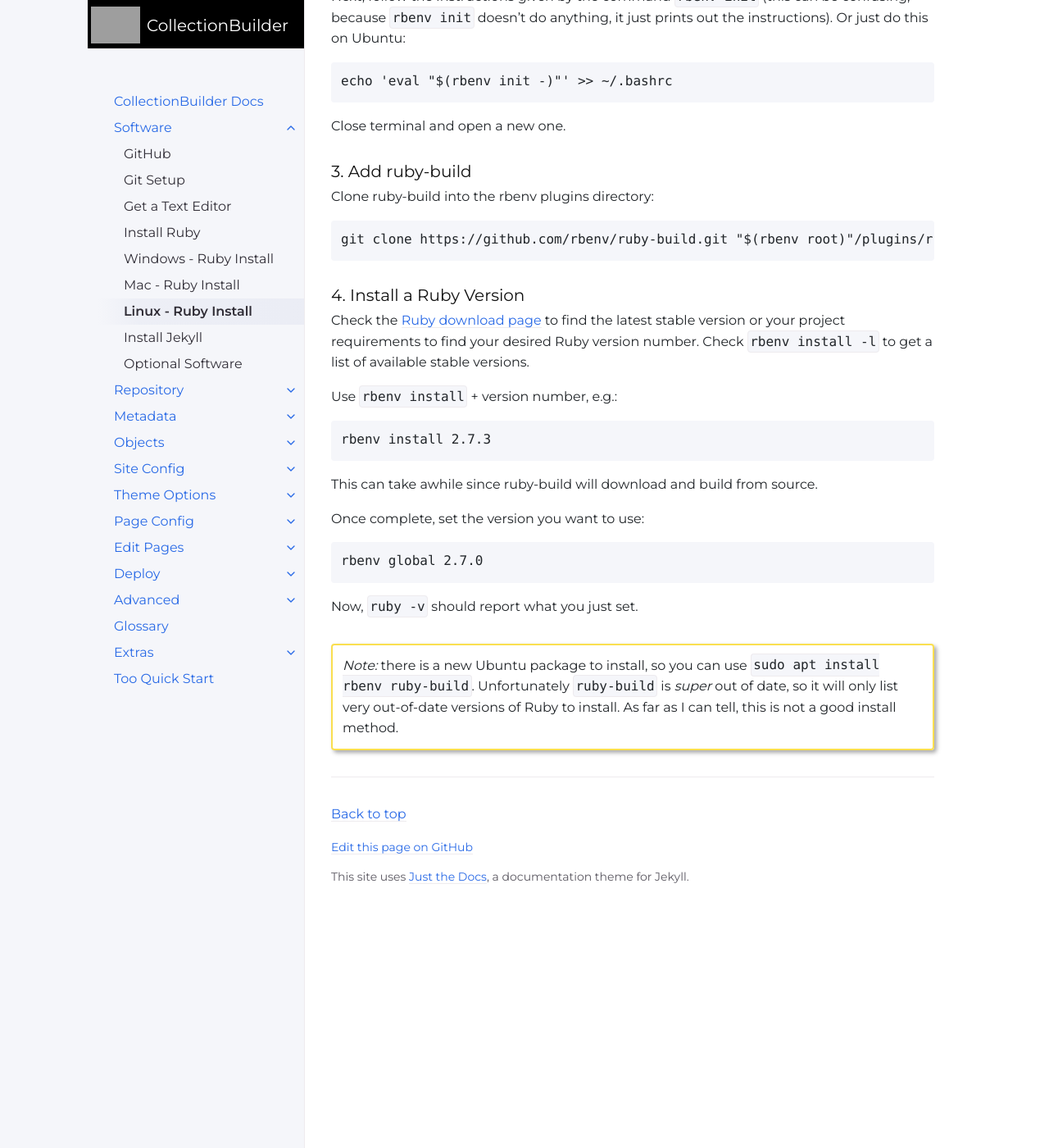
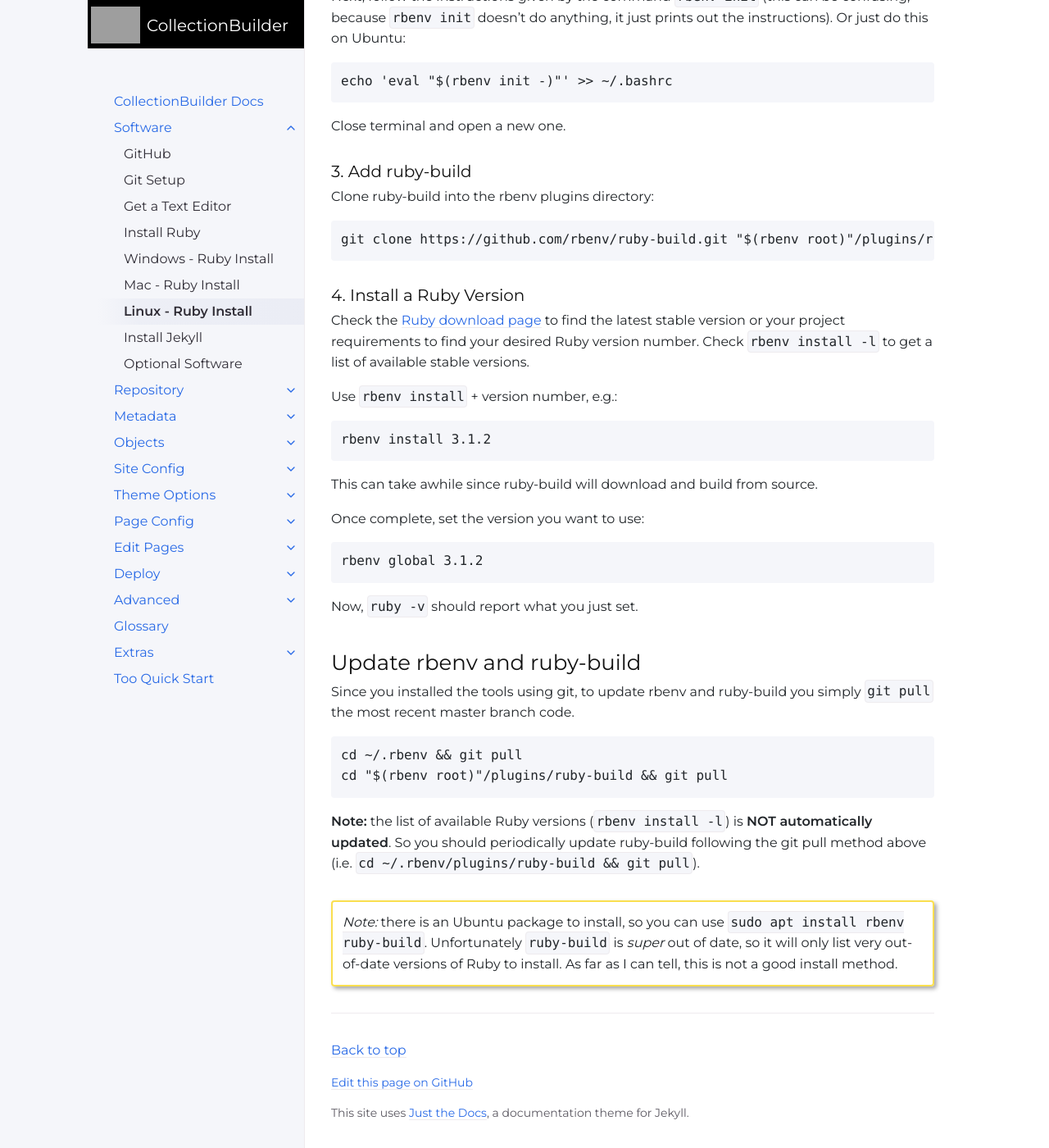
Before and after one commit to CollectionBuilder/cb-docs, a Jekyll site: the page built from docs/software/ruby_linux.md, in a window 1280 px wide and 1400 px high, scrolled down 989 px. Shown: the whole window at 82% size. Built offline with Jekyll 4.4.1, drawn with Linux system fonts in a browser that asks for light colours; comment, search, counter and statistics services are not loaded; before the commit the page ends 2101 px from its top, so only the background shows below that.

Commit message:
ruby version updates and tweaks

````diff
--- a/docs/software/ruby_linux.md
+++ b/docs/software/ruby_linux.md
@@ -66,7 +66,7 @@ Check `rbenv install -l` to get a list of available stable versions.
 Use `rbenv install` + version number, e.g.:
 
 ```
-rbenv install 2.7.3
+rbenv install 3.1.2
 ```
 
 This can take awhile since ruby-build will download and build from source.
@@ -74,12 +74,24 @@ This can take awhile since ruby-build will download and build from source.
 Once complete, set the version you want to use:
 
 ```
-rbenv global 2.7.0
+rbenv global 3.1.2
 ```
 
 Now, `ruby -v` should report what you just set.
 
+## Update rbenv and ruby-build
+
+Since you installed the tools using git, to update rbenv and ruby-build you simply `git pull` the most recent master branch code.
+
+```
+cd ~/.rbenv && git pull
+cd "$(rbenv root)"/plugins/ruby-build && git pull
+```
+
+**Note:** the list of available Ruby versions (`rbenv install -l`) is **NOT automatically updated**.
+So you should periodically update ruby-build following the git pull method above (i.e. `cd ~/.rbenv/plugins/ruby-build && git pull`).
+
 {:.alert .alert-yellow}
-*Note:* there is a new Ubuntu package to install, so you can use `sudo apt install rbenv ruby-build`.
+*Note:* there is an Ubuntu package to install, so you can use `sudo apt install rbenv ruby-build`.
 Unfortunately `ruby-build` is *super* out of date, so it will only list very out-of-date versions of Ruby to install.
 As far as I can tell, this is not a good install method.
````
Also changed, not shown: docs/software/ruby.md (+1 -1 lines), docs/software/ruby_mac.md (+3 -3 lines), docs/software/ruby_windows.md (+8 -3 lines).
